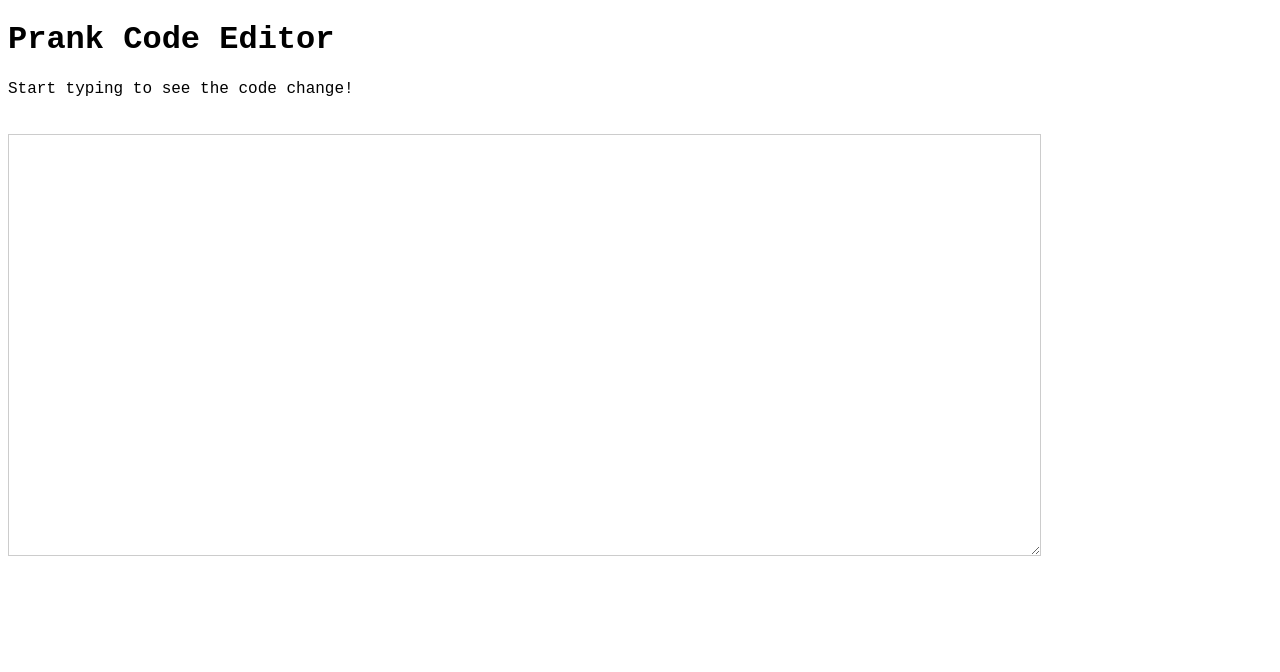
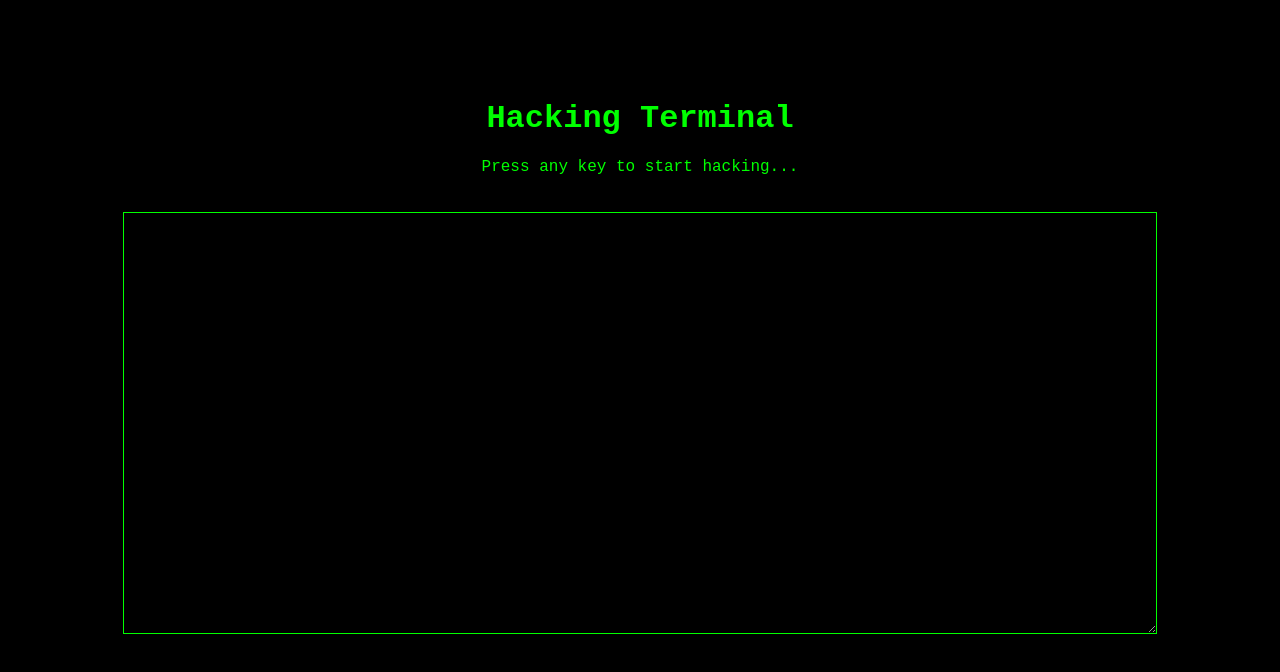
Before and after one commit to CueGaming/FakeCoding, a plain HTML site: page index.html in a window 1280 px wide. Drawn offline with Linux system fonts and the light colour scheme.

Commit message:
Update index.html

```diff
--- a/index.html
+++ b/index.html
@@ -3,29 +3,45 @@
 <head>
   <meta charset="UTF-8">
   <meta name="viewport" content="width=device-width, initial-scale=1.0">
-  <title>Prank Code Editor</title>
+  <title>Hacking Terminal</title>
   <style>
     body {
+      background-color: #000;
+      color: #0f0;
       font-family: 'Courier New', Courier, monospace;
+      text-align: center;
+      margin-top: 100px;
     }
     #code {
       width: 80%;
       height: 400px;
-      border: 1px solid #ccc;
+      border: 1px solid #0f0;
       margin: 20px auto;
       padding: 10px;
       overflow: auto;
+      background-color: #000;
+      color: #0f0;
+      font-size: 16px;
+    }
+    #code:focus {
+      outline: none;
+    }
+    ::-webkit-scrollbar {
+      width: 10px;
+    }
+    ::-webkit-scrollbar-thumb {
+      background: #0f0;
     }
   </style>
 </head>
 <body>
-  <h1>Prank Code Editor</h1>
-  <p>Start typing to see the code change!</p>
-  <textarea id="code" readonly></textarea>
+  <h1>Hacking Terminal</h1>
+  <p>Press any key to start hacking...</p>
+  <textarea id="code" readonly autofocus></textarea>
 
   <script>
     const codeTextArea = document.getElementById('code');
-    let code = `import random
+    const code = `import random
 
 class Player:
     def __init__(self, name):
```
